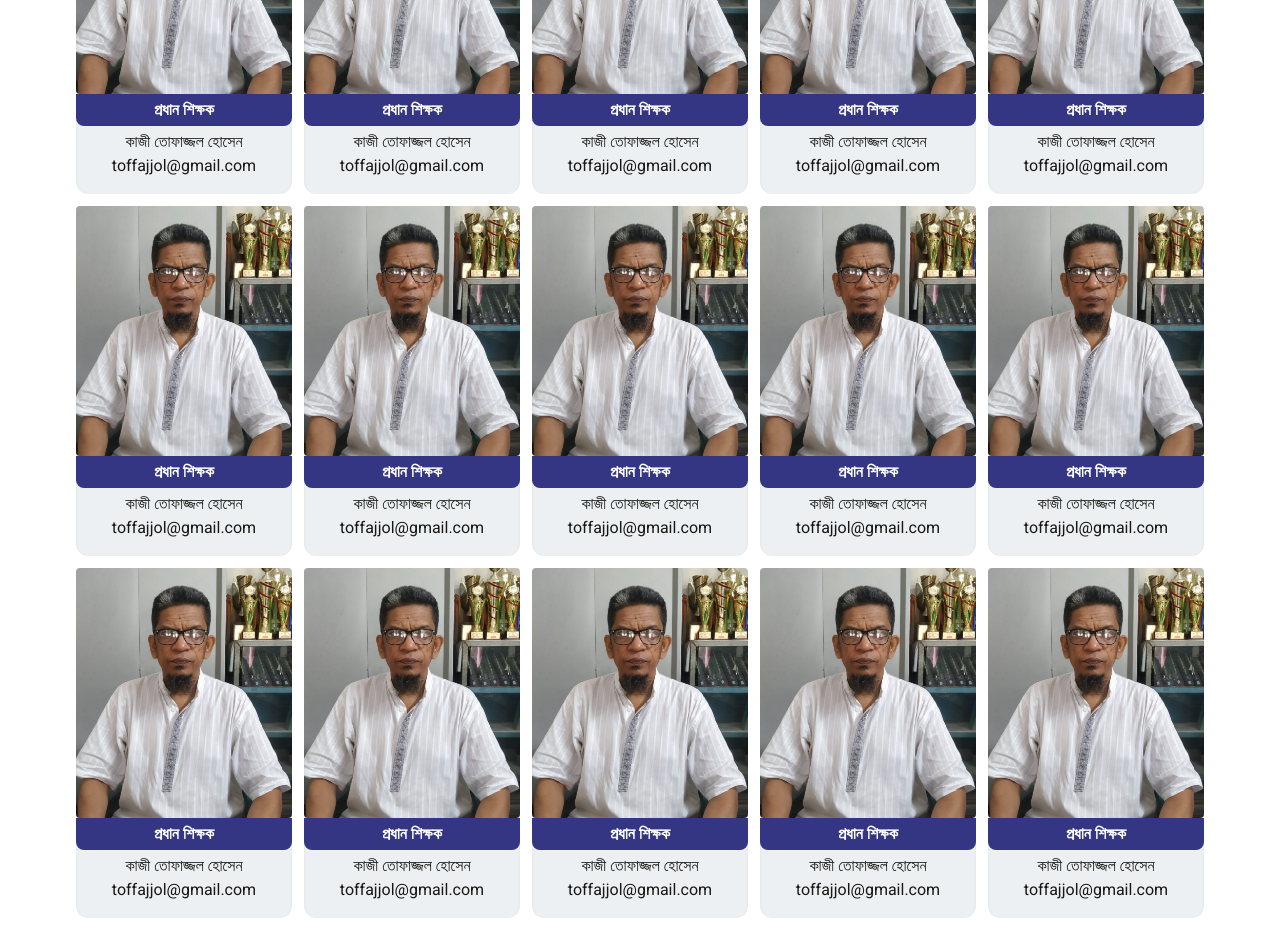
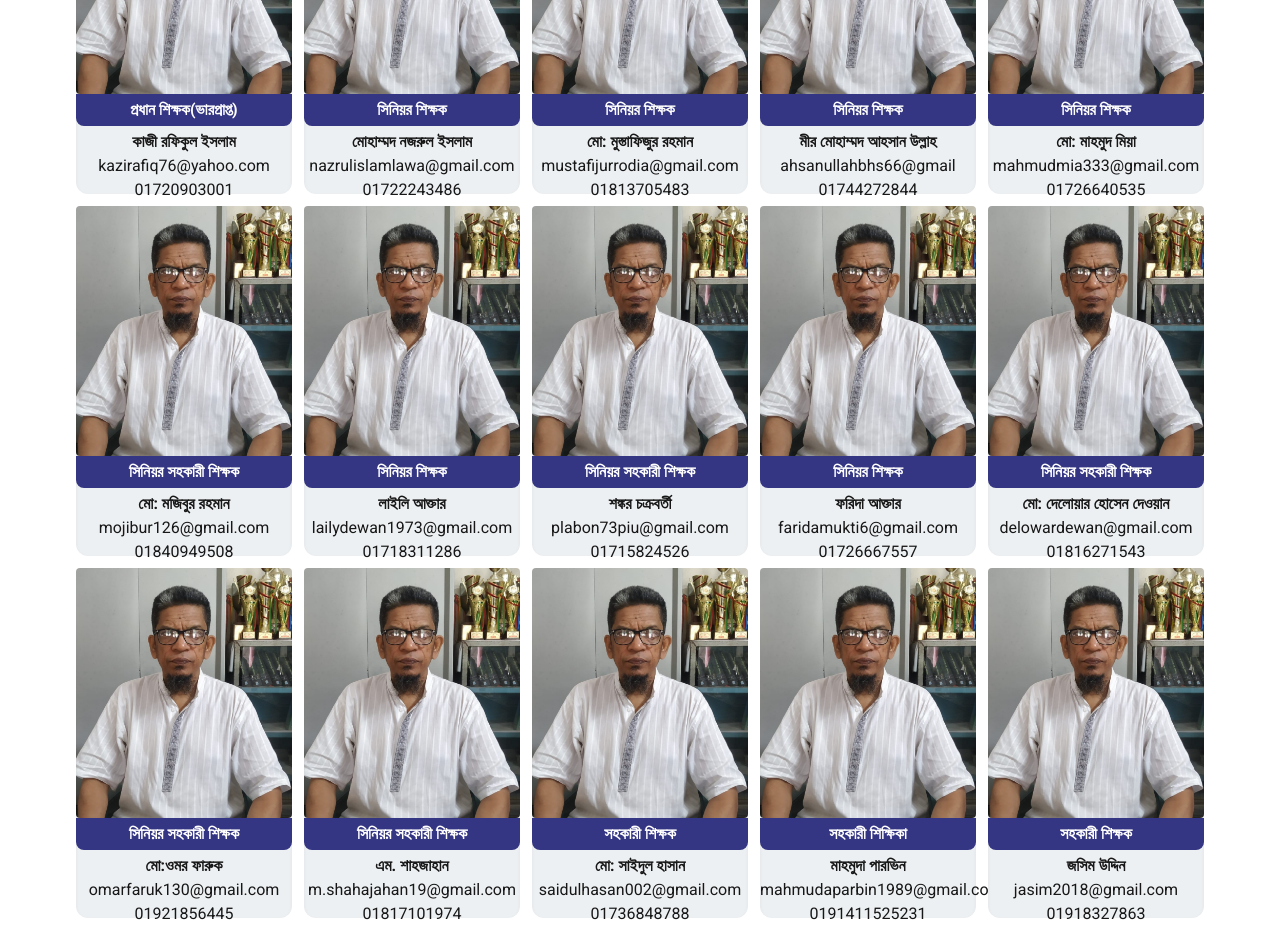
Before and after one commit to MahmudulHasan1211/basirannesa-high-school-website, a Next.js app in the folder front-end/: page /teacher in a window 1280 px wide. Shown: the part 400-1328 px from the top of the page. Built offline with nearby package versions, Linux system fonts and the light colour scheme.

Commit message:
teachers info added

```diff
--- a/front-end/app/components/StudentTeacherCounter.tsx
+++ b/front-end/app/components/StudentTeacherCounter.tsx
@@ -7,6 +7,7 @@ export default function StudentTeacherCounter() {
     const smaxCount = 888;
     const [tcount, setTcount] = useState(0);
     const tmaxCount = 21;
+
 
     const toBanglaNumber = (num: number): string => {
         const banglaDigits = ['০', '১', '২', '৩', '৪', '৫', '৬', '৭', '৮', '৯'];
@@ -46,6 +47,10 @@ export default function StudentTeacherCounter() {
                     <h1 className="text-xl md:text-3xl font-bold">মোট শিক্ষক</h1>
                     <p className="mt-5 text-xl md:text-4xl font-bold">{toBanglaNumber(tcount)}</p>
                 </div>
+                 <div className="text-center">
+                    <h1 className="text-xl md:text-3xl font-bold">শিক্ষার্থী-শিক্ষক অনুপাত</h1>
+                    <p className="mt-5 text-xl md:text-4xl font-bold">{toBanglaNumber(tcount)}</p>
+                </div>
             </div>
         </div>
     );
--- a/front-end/app/teacher/page.tsx
+++ b/front-end/app/teacher/page.tsx
@@ -19,10 +19,14 @@ export default function Teacher() {
               />
             </div>
             <h2 className=" text-[16px] font-semibold bg-[#353683] text-white p-1 rounded-b-lg">
-              প্রধান শিক্ষক
+              প্রধান শিক্ষক(ভারপ্রাপ্ত)
             </h2>
-            <p className="mt-1">কাজী তোফাজ্জল হোসেন</p>
-            <p>toffajjol@gmail.com</p>
+            <p className="mt-1 font-bold">কাজী রফিকুল ইসলাম</p>
+            <p>
+            <a className="font-[#0000FF]" href="mailto:kazirafiq76@yahoo.com">kazirafiq76@yahoo.com</a>
+            </p>
+            <p>01720903001</p>
+
           </div>
           {/* demo start */}
           <div className="bg-[#edf0f2] h-[500px] md:h-[350px] rounded-xl inset-shadow-sm text-center">
@@ -35,10 +39,13 @@ export default function Teacher() {
               />
             </div>
             <h2 className=" text-[16px] font-semibold bg-[#353683] text-white p-1 rounded-b-lg">
-              প্রধান শিক্ষক
+              সিনিয়র শিক্ষক
             </h2>
-            <p className="mt-1">কাজী তোফাজ্জল হোসেন</p>
-            <p>toffajjol@gmail.com</p>
+            <p className="mt-1 font-bold">মোহাম্মদ নজরুল ইসলাম</p>
+            <p>
+            <a className="font-[#0000FF]" href="mailto:nazrulislamlawa@gmail.com">nazrulislamlawa@gmail.com</a>
+            </p>
+            <p>01722243486</p>
           </div>
           <div className="bg-[#edf0f2] h-[500px] md:h-[350px] rounded-xl inset-shadow-sm text-center">
             <div className="w-full h-[400px] md:h-[250px] relative mx-auto overflow-hidden">
@@ -50,10 +57,13 @@ export default function Teacher() {
               />
             </div>
             <h2 className=" text-[16px] font-semibold bg-[#353683] text-white p-1 rounded-b-lg">
-              প্রধান শিক্ষক
+              সিনিয়র শিক্ষক
             </h2>
-            <p className="mt-1">কাজী তোফাজ্জল হোসেন</p>
-            <p>toffajjol@gmail.com</p>
+            <p className="mt-1 font-bold">মো: মুস্তাফিজুর রহমান</p>
+            <p>
+              <a href="mailto:mustafijurrodia@gmail.com">mustafijurrodia@gmail.com</a>
+            </p>
+            <p>01813705483</p>
           </div>
           <div className="bg-[#edf0f2] h-[500px] md:h-[350px] rounded-xl inset-shadow-sm text-center">
             <div className="w-full h-[400px] md:h-[250px] relative mx-auto overflow-hidden">
@@ -65,10 +75,13 @@ export default function Teacher() {
               />
             </div>
             <h2 className=" text-[16px] font-semibold bg-[#353683] text-white p-1 rounded-b-lg">
-              প্রধান শিক্ষক
+              সিনিয়র শিক্ষক
             </h2>
-            <p className="mt-1">কাজী তোফাজ্জল হোসেন</p>
-            <p>toffajjol@gmail.com</p>
+            <p className="mt-1 font-bold">মীর মোহাম্মদ আহসান উল্লাহ</p>
+            <p>
+              <a href="mailto:ahsanullahbhs66@gmail">ahsanullahbhs66@gmail</a>
+            </p>
+            <p>01744272844</p>
           </div>
           <div className="bg-[#edf0f2] h-[500px] md:h-[350px] rounded-xl inset-shadow-sm text-center">
             <div className="w-full h-[400px] md:h-[250px] relative mx-auto overflow-hidden">
@@ -80,10 +93,13 @@ export default function Teacher() {
               />
             </div>
             <h2 className=" text-[16px] font-semibold bg-[#353683] text-white p-1 rounded-b-lg">
-              প্রধান শিক্ষক
+                সিনিয়র শিক্ষক
             </h2>
-            <p className="mt-1">কাজী তোফাজ্জল হোসেন</p>
-            <p>toffajjol@gmail.com</p>
+            <p className="mt-1 font-bold">মো: মাহমুদ মিয়া</p>
+            <p>
+              <a href="mailto:mahmudmia333@gmail.com">mahmudmia333@gmail.com</a>
+            </p>
+            <p>01726640535</p>
           </div>
           <div className="bg-[#edf0f2] h-[500px] md:h-[350px] rounded-xl inset-shadow-sm text-center">
             <div className="w-full h-[400px] md:h-[250px] relative mx-auto overflow-hidden">
@@ -95,10 +111,13 @@ export default function Teacher() {
               />
             </div>
             <h2 className=" text-[16px] font-semibold bg-[#353683] text-white p-1 rounded-b-lg">
-              প্রধান শিক্ষক
+             সিনিয়র সহকারী শিক্ষক
             </h2>
-            <p className="mt-1">কাজী তোফাজ্জল হোসেন</p>
-            <p>toffajjol@gmail.com</p>
+            <p className="mt-1 font-bold">মো: মজিবুর রহমান</p>
+            <p>
+              <a href="mailto:mojibur126@gmail.com">mojibur126@gmail.com</a>
+            </p>
+            <p>01840949508</p>
           </div>
           <div className="bg-[#edf0f2] h-[500px] md:h-[350px] rounded-xl inset-shadow-sm text-center">
             <div className="w-full h-[400px] md:h-[250px] relative mx-auto overflow-hidden">
@@ -110,10 +129,13 @@ export default function Teacher() {
               />
             </div>
             <h2 className=" text-[16px] font-semibold bg-[#353683] text-white p-1 rounded-b-lg">
-              প্রধান শিক্ষক
+                সিনিয়র শিক্ষক
             </h2>
-            <p className="mt-1">কাজী তোফাজ্জল হোসেন</p>
-            <p>toffajjol@gmail.com</p>
+            <p className="mt-1 font-bold">লাইলি আক্তার</p>
+             <p>
+              <a href="mailto:lailydewan1973@gmail.com">lailydewan1973@gmail.com</a>
+            </p>
+            <p>01718311286</p>
           </div>
           <div className="bg-[#edf0f2] h-[500px] md:h-[350px] rounded-xl inset-shadow-sm text-center">
             <div className="w-full h-[400px] md:h-[250px] relative mx-auto overflow-hidden">
@@ -125,10 +147,13 @@ export default function Teacher() {
               />
             </div>
             <h2 className=" text-[16px] font-semibold bg-[#353683] text-white p-1 rounded-b-lg">
-              প্রধান শিক্ষক
+             সিনিয়র সহকারী শিক্ষক
             </h2>
-            <p className="mt-1">কাজী তোফাজ্জল হোসেন</p>
-            <p>toffajjol@gmail.com</p>
+            <p className="mt-1 font-bold">শঙ্কর চক্রবর্তী</p>
+            <p>
+              <a href="mailto:plabon73piu@gmail.com">plabon73piu@gmail.com</a>
+            </p>
+            <p>01715824526</p>
           </div>
           <div className="bg-[#edf0f2] h-[500px] md:h-[350px] rounded-xl inset-shadow-sm text-center">
             <div className="w-full h-[400px] md:h-[250px] relative mx-auto overflow-hidden">
@@ -140,10 +165,13 @@ export default function Teacher() {
               />
             </div>
             <h2 className=" text-[16px] font-semibold bg-[#353683] text-white p-1 rounded-b-lg">
-              প্রধান শিক্ষক
+               সিনিয়র শিক্ষক
             </h2>
-            <p className="mt-1">কাজী তোফাজ্জল হোসেন</p>
-            <p>toffajjol@gmail.com</p>
+            <p className="mt-1 font-bold">ফরিদা আক্তার</p>
+            <p>
+              <a href="mailto:faridamukti6@gmail.com">faridamukti6@gmail.com</a>
+            </p>
+            <p>01726667557</p>
           </div>
           <div className="bg-[#edf0f2] h-[500px] md:h-[350px] rounded-xl inset-shadow-sm text-center">
             <div className="w-full h-[400px] md:h-[250px] relative mx-auto overflow-hidden">
@@ -155,10 +183,13 @@ export default function Teacher() {
               />
             </div>
             <h2 className=" text-[16px] font-semibold bg-[#353683] text-white p-1 rounded-b-lg">
-              প্রধান শিক্ষক
+              সিনিয়র সহকারী শিক্ষক
             </h2>
-            <p className="mt-1">কাজী তোফাজ্জল হোসেন</p>
-            <p>toffajjol@gmail.com</p>
+            <p className="mt-1 font-bold">মো: দেলোয়ার হোসেন দেওয়ান</p>
+           <p>
+              <a href="mailto:delowardewan254@gmail.com">delowardewan@gmail.com</a>
+            </p>
+            <p>01816271543</p>
           </div>
           <div className="bg-[#edf0f2] h-[500px] md:h-[350px] rounded-xl inset-shadow-sm text-center">
             <div className="w-full h-[400px] md:h-[250px] relative mx-auto overflow-hidden">
@@ -170,10 +201,13 @@ export default function Teacher() {
               />
             </div>
             <h2 className=" text-[16px] font-semibold bg-[#353683] text-white p-1 rounded-b-lg">
-              প্রধান শিক্ষক
+              সিনিয়র সহকারী শিক্ষক
             </h2>
-            <p className="mt-1">কাজী তোফাজ্জল হোসেন</p>
-            <p>toffajjol@gmail.com</p>
+            <p className="mt-1 font-bold">মো:ওমর ফারুক</p>
+            <p>
+              <a href="mailto:omarfaruk130@gmail.com">omarfaruk130@gmail.com</a>
+            </p>
+            <p>01921856445</p>
           </div>
           <div className="bg-[#edf0f2] h-[500px] md:h-[350px] rounded-xl inset-shadow-sm text-center">
             <div className="w-full h-[400px] md:h-[250px] relative mx-auto overflow-hidden">
@@ -185,10 +219,13 @@ export default function Teacher() {
               />
             </div>
             <h2 className=" text-[16px] font-semibold bg-[#353683] text-white p-1 rounded-b-lg">
-              প্রধান শিক্ষক
+                সিনিয়র সহকারী শিক্ষক
             </h2>
-            <p className="mt-1">কাজী তোফাজ্জল হোসেন</p>
-            <p>toffajjol@gmail.com</p>
+            <p className="mt-1 font-bold">এম. শাহজাহান</p>
+            <p>
+              <a href="mailto:m.shahajahan19@gmail.com">m.shahajahan19@gmail.com</a>
+            </p>
+            <p>01817101974</p>
           </div>
           <div className="bg-[#edf0f2] h-[500px] md:h-[350px] rounded-xl inset-shadow-sm text-center">
             <div className="w-full h-[400px] md:h-[250px] relative mx-auto overflow-hidden">
@@ -200,10 +237,51 @@ export default function Teacher() {
               />
             </div>
             <h2 className=" text-[16px] font-semibold bg-[#353683] text-white p-1 rounded-b-lg">
-              প্রধান শিক্ষক
+              সহকারী শিক্ষক
             </h2>
-            <p className="mt-1">কাজী তোফাজ্জল হোসেন</p>
-            <p>toffajjol@gmail.com</p>
+            <p className="mt-1 font-bold">মো: সাইদুল হাসান</p>
+            <p>
+              <a href="mailto:saidulhasan002@gmail.com">saidulhasan002@gmail.com</a>
+            </p>
+            <p>01736848788</p>
+          </div>
+
+          <div className="bg-[#edf0f2] h-[500px] md:h-[350px] rounded-xl inset-shadow-sm text-center">
+            <div className="w-full h-[400px] md:h-[250px] relative mx-auto overflow-hidden">
+              <Image
+                src={head}
+                alt="Picture of the author"
+                fill
+                className="object-cover rounded transition-transform duration-300 hover:scale-110"
+              />
+            </div>
+            <h2 className=" text-[16px] font-semibold bg-[#353683] text-white p-1 rounded-b-lg">
+             সহকারী শিক্ষিকা
+            </h2>
+            <p className="mt-1 font-bold">মাহমুদা পারভিন</p>
+            <p>
+              <a href="mailto:mahmudaparbin1979@gmail.com">mahmudaparbin1989@gmail.com</a>
+            </p>
+            <p>0191411525231</p>
+          </div>
+
+           <div className="bg-[#edf0f2] h-[500px] md:h-[350px] rounded-xl inset-shadow-sm text-center">
+            <div className="w-full h-[400px] md:h-[250px] relative mx-auto overflow-hidden">
+              <Image
+                src={head}
+                alt="Picture of the author"
+                fill
+                className="object-cover rounded transition-transform duration-300 hover:scale-110"
+              />
+            </div>
+            <h2 className=" text-[16px] font-semibold bg-[#353683] text-white p-1 rounded-b-lg">
+              সহকারী শিক্ষক
+            </h2>
+            <p className="mt-1 font-bold">জসিম উদ্দিন</p>
+            <p>
+              <a href="mailto:jasim2018@gmail.com">jasim2018@gmail.com</a>
+            </p>
+            <p>01918327863</p>
           </div>
           <div className="bg-[#edf0f2] h-[500px] md:h-[350px] rounded-xl inset-shadow-sm text-center">
             <div className="w-full h-[400px] md:h-[250px] relative mx-auto overflow-hidden">
@@ -215,10 +293,13 @@ export default function Teacher() {
               />
             </div>
             <h2 className=" text-[16px] font-semibold bg-[#353683] text-white p-1 rounded-b-lg">
-              প্রধান শিক্ষক
+              সহকারী শিক্ষক
             </h2>
-            <p className="mt-1">কাজী তোফাজ্জল হোসেন</p>
-            <p>toffajjol@gmail.com</p>
+            <p className="mt-1 font-bold">জহিরুল ইসলাম</p>
+            <p>
+              <a href="mailto:jahirulislam1993linkon@gmail.com">jahirulislam1993linkon@gmail.com</a>
+            </p>
+            <p>01924739786</p>
           </div>
           <div className="bg-[#edf0f2] h-[500px] md:h-[350px] rounded-xl inset-shadow-sm text-center">
             <div className="w-full h-[400px] md:h-[250px] relative mx-auto overflow-hidden">
@@ -230,10 +311,13 @@ export default function Teacher() {
               />
             </div>
             <h2 className=" text-[16px] font-semibold bg-[#353683] text-white p-1 rounded-b-lg">
-              প্রধান শিক্ষক
+              সহকারী শিক্ষক
             </h2>
-            <p className="mt-1">কাজী তোফাজ্জল হোসেন</p>
-            <p>toffajjol@gmail.com</p>
+            <p className="mt-1 font-bold">সাইফ আরফিন বিপুল</p>
+            <p>
+              <a href="mailto:mathmedia.bipul@gmail.com">mathmedia.bipul@gmail.com</a>
+            </p>
+            <p>01754484427</p>
           </div>
           <div className="bg-[#edf0f2] h-[500px] md:h-[350px] rounded-xl inset-shadow-sm text-center">
             <div className="w-full h-[400px] md:h-[250px] relative mx-auto overflow-hidden">
@@ -245,40 +329,13 @@ export default function Teacher() {
               />
             </div>
             <h2 className=" text-[16px] font-semibold bg-[#353683] text-white p-1 rounded-b-lg">
-              প্রধান শিক্ষক
+             সহকারী শিক্ষক
             </h2>
-            <p className="mt-1">কাজী তোফাজ্জল হোসেন</p>
-            <p>toffajjol@gmail.com</p>
-          </div>
-          <div className="bg-[#edf0f2] h-[500px] md:h-[350px] rounded-xl inset-shadow-sm text-center">
-            <div className="w-full h-[400px] md:h-[250px] relative mx-auto overflow-hidden">
-              <Image
-                src={head}
-                alt="Picture of the author"
-                fill
-                className="object-cover rounded transition-transform duration-300 hover:scale-110"
-              />
-            </div>
-            <h2 className=" text-[16px] font-semibold bg-[#353683] text-white p-1 rounded-b-lg">
-              প্রধান শিক্ষক
-            </h2>
-            <p className="mt-1">কাজী তোফাজ্জল হোসেন</p>
-            <p>toffajjol@gmail.com</p>
-          </div>
-          <div className="bg-[#edf0f2] h-[500px] md:h-[350px] rounded-xl inset-shadow-sm text-center">
-            <div className="w-full h-[400px] md:h-[250px] relative mx-auto overflow-hidden">
-              <Image
-                src={head}
-                alt="Picture of the author"
-                fill
-                className="object-cover rounded transition-transform duration-300 hover:scale-110"
-              />
-            </div>
-            <h2 className=" text-[16px] font-semibold bg-[#353683] text-white p-1 rounded-b-lg">
-              প্রধান শিক্ষক
-            </h2>
-            <p className="mt-1">কাজী তোফাজ্জল হোসেন</p>
-            <p>toffajjol@gmail.com</p>
+            <p className="mt-1 font-bold">তানজিলা আফরোজ</p>
+            <p>
+              <a href="mailto:tanjuroze@gmail.com">tanjuroze@gmail.com</a>
+            </p>
+            <p>01706904898</p>
           </div>
           <div className="bg-[#edf0f2] h-[500px] md:h-[350px] rounded-xl inset-shadow-sm text-center">
             <div className="w-full h-[400px] md:h-[250px] relative mx-auto overflow-hidden">
```
